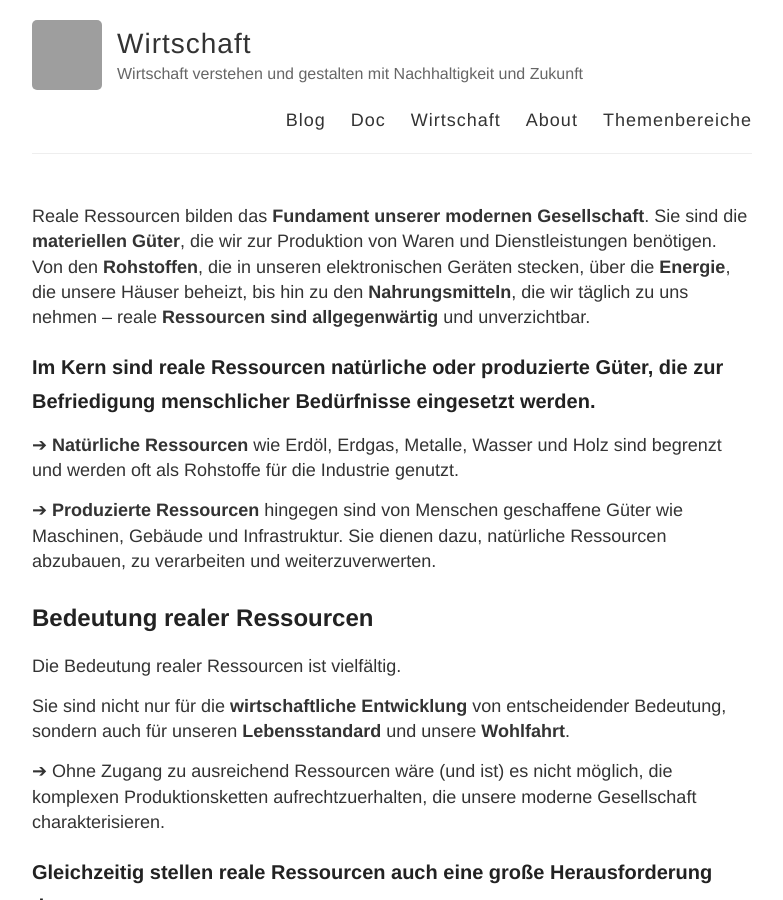
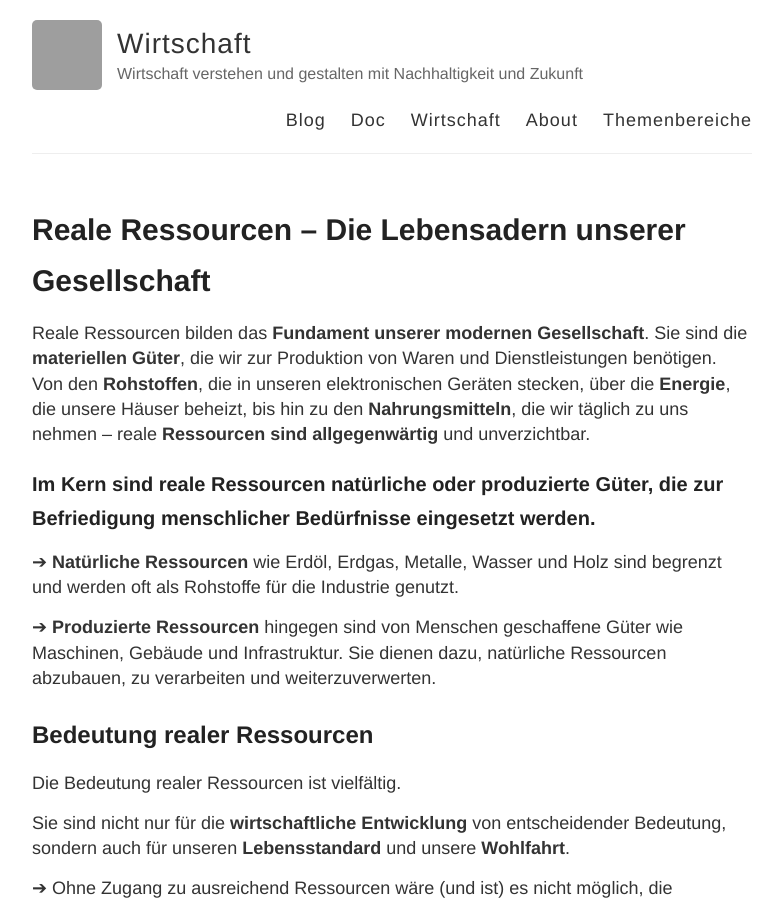
Before and after one commit to S2030c/wirtschaft, a Jekyll site: the page built from doc/_posts/2024-10-06-reale-ressourcen.md, in a window 1280 px wide and 900 px high. Shown: the whole window, without its empty margins (248-1031 px from the left). Built offline with Jekyll 4.4.1, drawn with Linux system fonts in a browser that asks for light colours; our own code applies the rules of GitHub Pages for plain Markdown files; part of the change alters nothing that is shown; grey boxes are pictures that could not be loaded.

Commit message:
Update 2024-10-06-reale-ressourcen.md

```diff
--- a/doc/_posts/2024-10-06-reale-ressourcen.md
+++ b/doc/_posts/2024-10-06-reale-ressourcen.md
@@ -1,5 +1,5 @@
 ---
-**title: Reale Ressourcen – Die Lebensadern unserer Gesellschaft**
+title: Reale Ressourcen – Die Lebensadern unserer Gesellschaft
 ---
 Reale Ressourcen bilden das **Fundament unserer modernen Gesellschaft**. Sie sind die **materiellen Güter**, die wir zur Produktion von Waren und Dienstleistungen benötigen. Von den **Rohstoffen**, die in unseren elektronischen Geräten stecken, über die **Energie**, die unsere Häuser beheizt, bis hin zu den **Nahrungsmitteln**, die wir täglich zu uns nehmen – reale **Ressourcen sind allgegenwärtig** und unverzichtbar.
 
```
